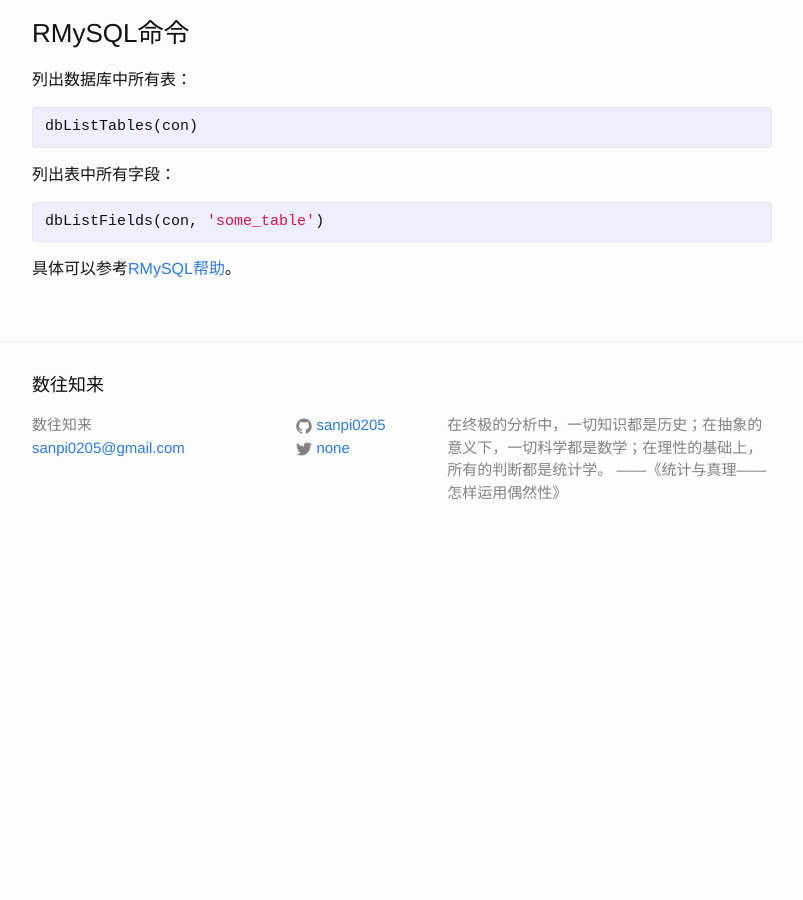
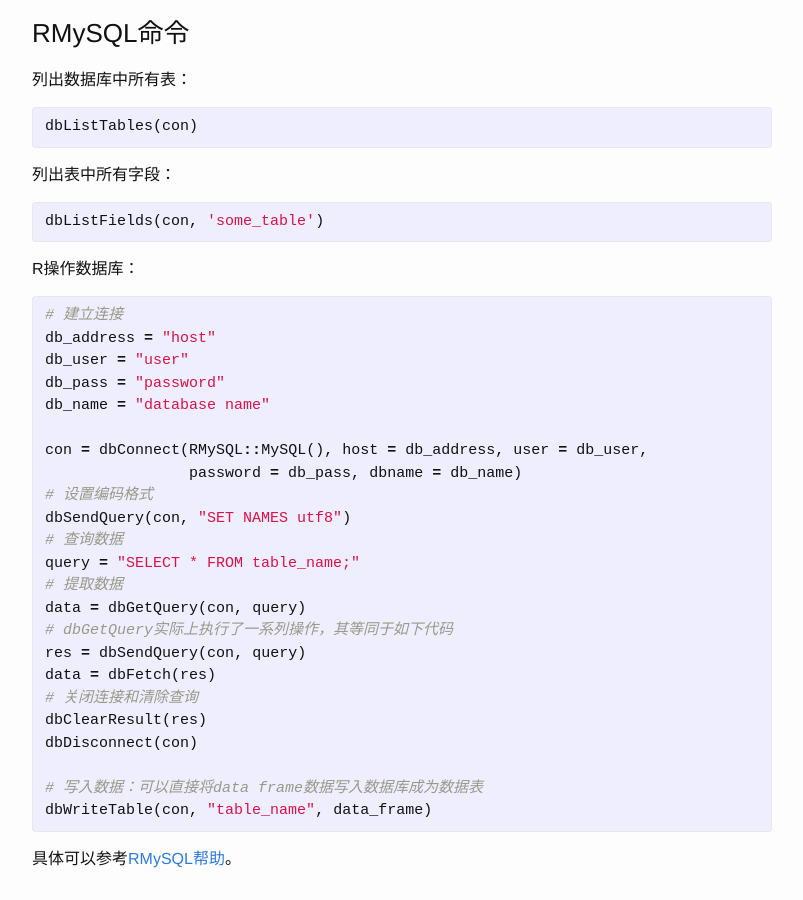
Before and after one commit to sanpi0205/sanpi0205.github.io, a Jekyll site: the page built from _posts/2015-07-24-R-read-msyql.markdown, in a window 1280 px wide and 900 px high, scrolled down 888 px. Shown: the whole window, without its empty margins (238-1041 px from the left). Built offline with Jekyll 4.4.1, drawn with Linux system fonts in a browser that asks for light colours; before the commit the page ends 1452 px from its top, so only the background shows below that.

Commit message:
增加R操作数据库命令

```diff
--- a/_posts/2015-07-24-R-read-msyql.markdown
+++ b/_posts/2015-07-24-R-read-msyql.markdown
@@ -53,6 +53,34 @@
 dbListFields(con, 'some_table')
 {% endhighlight %}
 
+R操作数据库：
+{% highlight r %}
+# 建立连接
+db_address = "host"
+db_user = "user"
+db_pass = "password"
+db_name = "database name"
+
+con = dbConnect(RMySQL::MySQL(), host = db_address, user = db_user,
+                password = db_pass, dbname = db_name)
+# 设置编码格式
+dbSendQuery(con, "SET NAMES utf8")
+# 查询数据
+query = "SELECT * FROM table_name;"
+# 提取数据
+data = dbGetQuery(con, query)
+# dbGetQuery实际上执行了一系列操作，其等同于如下代码
+res = dbSendQuery(con, query)
+data = dbFetch(res)
+# 关闭连接和清除查询
+dbClearResult(res)
+dbDisconnect(con)
+
+# 写入数据：可以直接将data frame数据写入数据库成为数据表
+dbWriteTable(con, "table_name", data_frame)
+
+{% endhighlight %}
+
 具体可以参考[RMySQL帮助][MySQL]。
 
 
```
